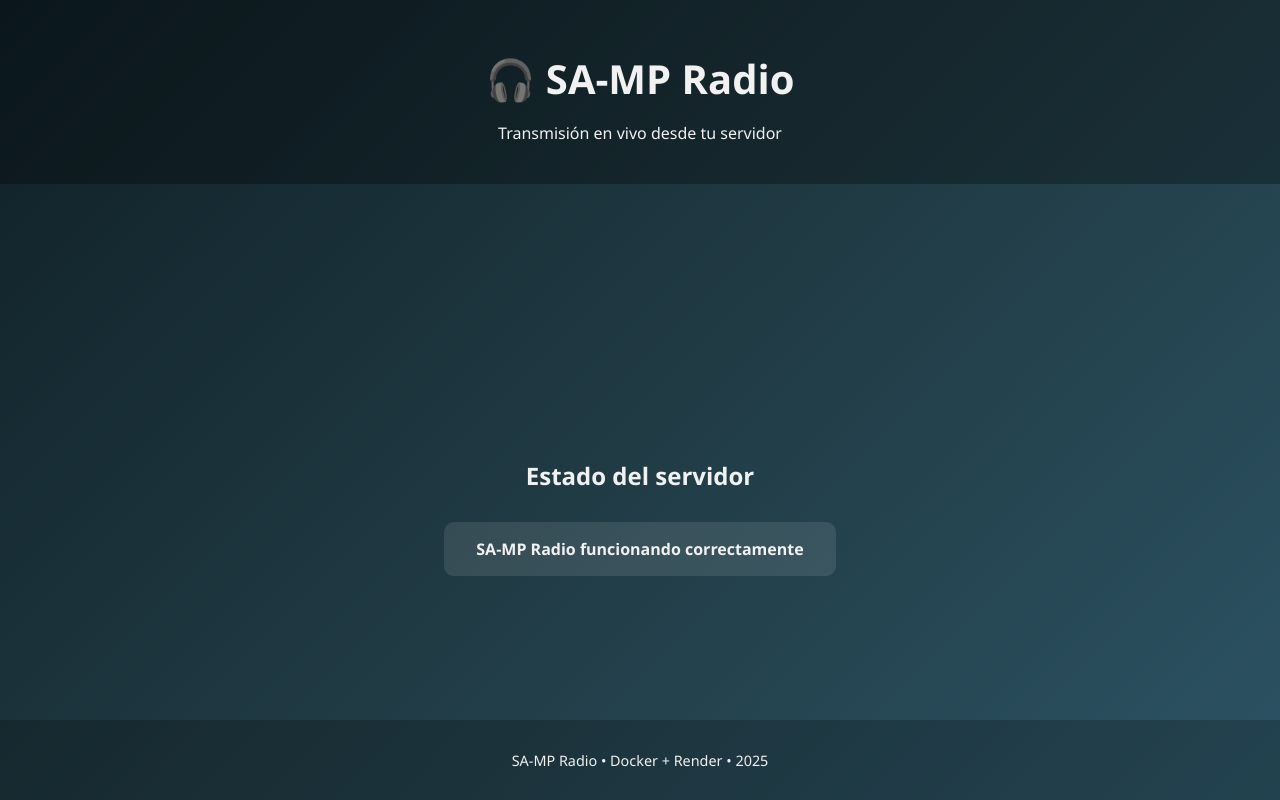
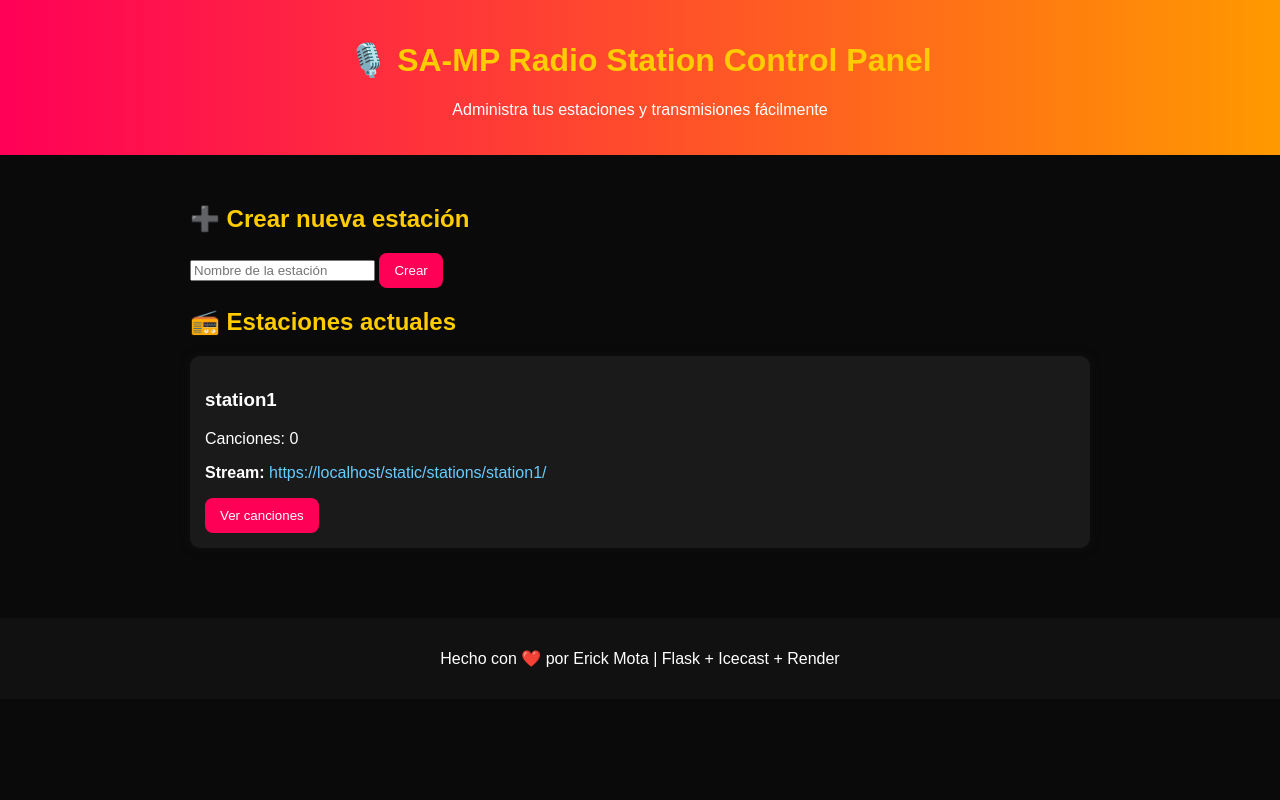
Before and after one commit to ELLOCOACRO/sa-mp-radio, a Flask app: page / in a window 1280 px wide. Run offline with Flask 3, Linux system fonts and the light colour scheme.

Commit message:
Add full web interface with station management + fix icecast permissions

```diff
--- a/app.py
+++ b/app.py
@@ -1,17 +1,48 @@
-from flask import Flask, render_template, request
 import os
+from flask import Flask, render_template, jsonify, request
+from datetime import datetime
 
-app = Flask(__name__, static_folder='static', template_folder='templates')
+app = Flask(__name__)
 
-@app.route('/')
-def index():
-    return render_template('index.html')
+# Ruta base de estaciones
+STATIONS_DIR = os.path.join("static", "stations")
+os.makedirs(STATIONS_DIR, exist_ok=True)
 
-@app.route('/status')
+
+@app.route("/")
+def home():
+    stations = []
+    for folder in os.listdir(STATIONS_DIR):
+        path = os.path.join(STATIONS_DIR, folder)
+        if os.path.isdir(path):
+            songs = [f for f in os.listdir(path) if f.endswith(('.mp3', '.wav'))]
+            stations.append({
+                "name": folder,
+                "song_count": len(songs),
+                "stream_link": f"https://{request.host}/static/stations/{folder}/"
+            })
+    return render_template("index.html", stations=stations)
+
+
+@app.route("/create_station", methods=["POST"])
+def create_station():
+    data = request.get_json()
+    name = data.get("name")
+    path = os.path.join(STATIONS_DIR, name)
+    if not os.path.exists(path):
+        os.makedirs(path)
+        return jsonify({"success": True, "message": f"Estación '{name}' creada."})
+    return jsonify({"success": False, "message": "La estación ya existe."})
+
+
+@app.route("/status")
 def status():
-    return {"status": "ok", "message": "SA-MP Radio funcionando correctamente"}
+    return jsonify({
+        "status": "ok",
+        "time": datetime.utcnow().isoformat()
+    })
+
 
 if __name__ == "__main__":
-    # Puerto dinámico para Render o 5000 en local
     port = int(os.environ.get("PORT", 5000))
     app.run(host="0.0.0.0", port=port)
--- a/static/stations/station1/css/style.css
+++ b/static/stations/station1/css/style.css
@@ -1,56 +1,70 @@
 body {
-    font-family: 'Segoe UI', Tahoma, Geneva, Verdana, sans-serif;
-    background: linear-gradient(135deg, #0f2027, #203a43, #2c5364);
-    color: #f1f1f1;
-    text-align: center;
+    font-family: "Poppins", sans-serif;
     margin: 0;
-    padding: 0;
-    min-height: 100vh;
-    display: flex;
-    flex-direction: column;
+    background: #0a0a0a;
+    color: #fff;
 }
 
 header {
-    background-color: rgba(0, 0, 0, 0.3);
-    padding: 1.5rem 0;
-}
-
-h1 {
-    font-size: 2.5rem;
-    margin-bottom: 0.5rem;
+    background: linear-gradient(90deg, #ff0057, #ff9900);
+    padding: 20px;
+    text-align: center;
 }
 
 main {
-    flex-grow: 1;
-    display: flex;
-    flex-direction: column;
-    align-items: center;
-    justify-content: center;
+    padding: 30px;
+    max-width: 900px;
+    margin: auto;
 }
 
-.player audio {
-    width: 80%;
-    max-width: 400px;
-    margin-top: 20px;
-    border-radius: 10px;
-    box-shadow: 0 0 10px rgba(255,255,255,0.2);
+h1, h2 {
+    color: #ffcc00;
 }
 
-.info {
-    margin-top: 2rem;
+button {
+    background: #ff0057;
+    border: none;
+    color: white;
+    padding: 10px 15px;
+    border-radius: 8px;
+    cursor: pointer;
+    transition: 0.2s;
 }
 
-#status {
-    background-color: rgba(255, 255, 255, 0.1);
-    padding: 1rem 2rem;
+button:hover {
+    background: #ff3366;
+}
+
+.station-grid {
+    display: grid;
+    grid-template-columns: repeat(auto-fit, minmax(220px, 1fr));
+    gap: 20px;
+}
+
+.station-card {
+    background: #1a1a1a;
+    padding: 15px;
     border-radius: 10px;
-    display: inline-block;
-    margin-top: 10px;
-    font-weight: bold;
+    box-shadow: 0 0 10px #111;
+    transition: transform 0.2s;
+}
+
+.station-card:hover {
+    transform: scale(1.03);
+}
+
+a {
+    color: #66ccff;
+    text-decoration: none;
+}
+
+a:hover {
+    text-decoration: underline;
 }
 
 footer {
-    background-color: rgba(0, 0, 0, 0.2);
-    padding: 1rem 0;
-    font-size: 0.9rem;
+    text-align: center;
+    padding: 15px;
+    background: #111;
+    margin-top: 40px;
 }
--- a/templates/index.html
+++ b/templates/index.html
@@ -3,7 +3,7 @@
   <head>
     <meta charset="UTF-8" />
     <meta name="viewport" content="width=device-width, initial-scale=1.0" />
-    <title>SA-MP Radio Station</title>
+    <title>🎧 SA-MP Radio Station</title>
     <link
       rel="stylesheet"
       href="{{ url_for('static', filename='css/style.css') }}"
@@ -11,44 +11,85 @@
   </head>
   <body>
     <header>
-      <h1>🎧 SA-MP Radio</h1>
-      <p>Transmisión en vivo desde tu servidor</p>
+      <h1>🎙️ SA-MP Radio Station Control Panel</h1>
+      <p>Administra tus estaciones y transmisiones fácilmente</p>
     </header>
 
     <main>
-      <section class="player">
-        <audio controls>
-          <source
-            src="http://{{ request.host.split(':')[0] }}:8000/stream"
-            type="audio/mpeg"
-          />
-          Tu navegador no soporta la reproducción de audio.
-        </audio>
+      <section class="create-section">
+        <h2>➕ Crear nueva estación</h2>
+        <input
+          type="text"
+          id="stationName"
+          placeholder="Nombre de la estación"
+        />
+        <button onclick="createStation()">Crear</button>
+        <p id="createMsg"></p>
       </section>
 
-      <section class="info">
-        <h2>Estado del servidor</h2>
-        <div id="status">Cargando estado...</div>
+      <section class="stations-section">
+        <h2>📻 Estaciones actuales</h2>
+        {% if stations %}
+        <div class="station-grid">
+          {% for station in stations %}
+          <div class="station-card">
+            <h3>{{ station.name }}</h3>
+            <p>Canciones: {{ station.song_count }}</p>
+            <p>
+              <strong>Stream:</strong>
+              <a href="{{ station.stream_link }}" target="_blank"
+                >{{ station.stream_link }}</a
+              >
+            </p>
+            <button onclick="viewSongs('{{ station.name }}')">
+              Ver canciones
+            </button>
+          </div>
+          {% endfor %}
+        </div>
+        {% else %}
+        <p>No hay estaciones creadas aún.</p>
+        {% endif %}
+      </section>
+
+      <section id="songsSection" style="display: none">
+        <h2>🎵 Canciones en <span id="stationTitle"></span></h2>
+        <ul id="songList"></ul>
       </section>
     </main>
 
     <footer>
-      <p>SA-MP Radio • Docker + Render • 2025</p>
+      <p>Hecho con ❤️ por Erick Mota | Flask + Icecast + Render</p>
     </footer>
 
     <script>
-      async function updateStatus() {
-        try {
-          const res = await fetch("/status");
-          const data = await res.json();
-          document.getElementById("status").innerText = data.message;
-        } catch (e) {
-          document.getElementById("status").innerText =
-            "Error al conectar con el servidor.";
-        }
+      async function createStation() {
+        const name = document.getElementById("stationName").value;
+        if (!name.trim()) return alert("Ingresa un nombre válido");
+
+        const res = await fetch("/create_station", {
+          method: "POST",
+          headers: { "Content-Type": "application/json" },
+          body: JSON.stringify({ name }),
+        });
+        const data = await res.json();
+        document.getElementById("createMsg").innerText = data.message;
+        if (data.success) location.reload();
       }
-      updateStatus();
-      setInterval(updateStatus, 8000);
+
+      function viewSongs(station) {
+        fetch(`/static/stations/${station}/`)
+          .then((res) => {
+            if (!res.ok) throw new Error("No se puede acceder a las canciones");
+            document.getElementById("stationTitle").innerText = station;
+            document.getElementById("songsSection").style.display = "block";
+          })
+          .catch(() =>
+            alert(
+              "No hay canciones disponibles o no se puede acceder al directorio."
+            )
+          );
+      }
     </script>
   </body>
 </html>
```
Also changed, not shown: icecast.xml (deleted, +0 -49 lines), icecast/icecast.xml (added, +82 -0 lines).
